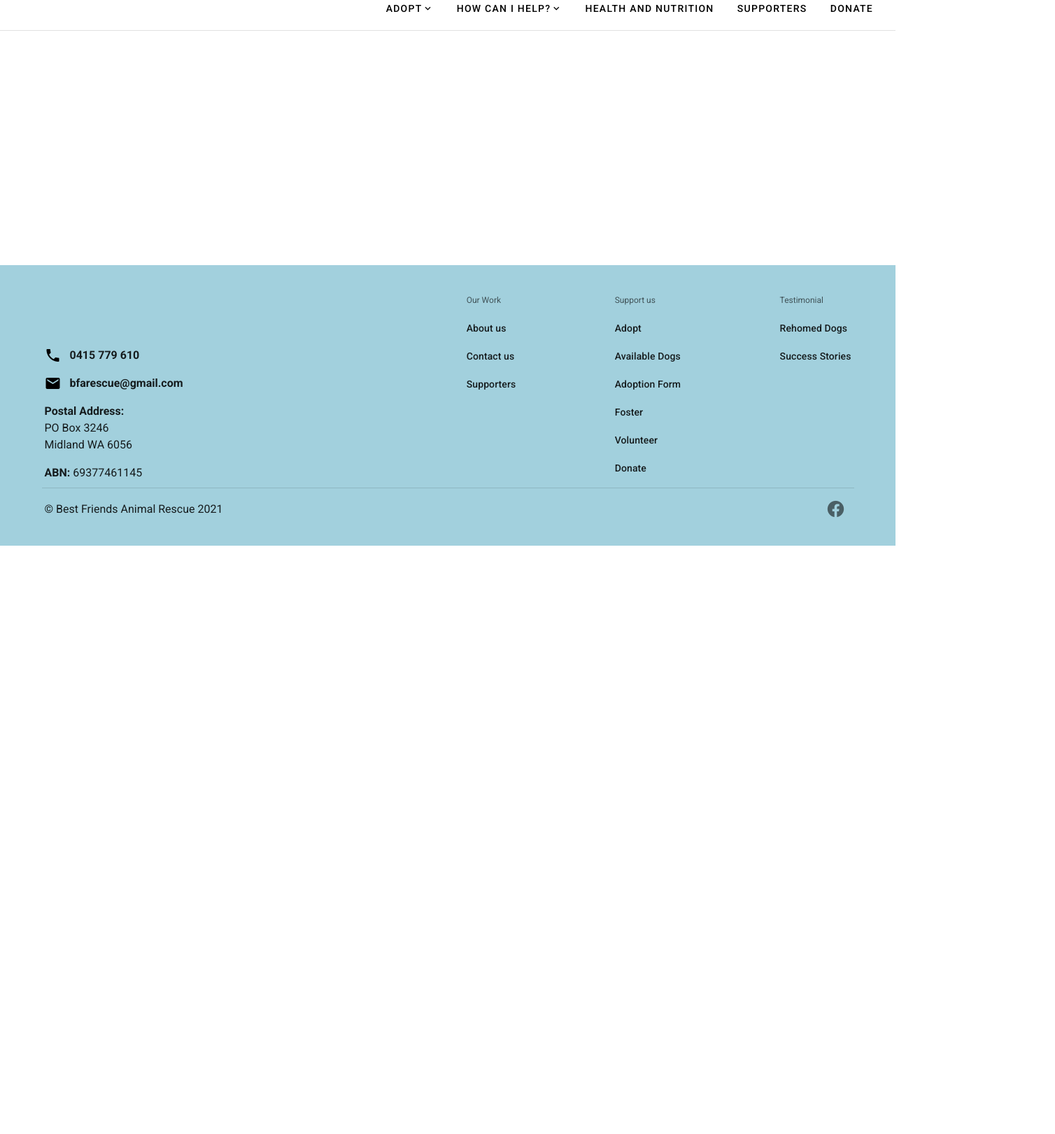
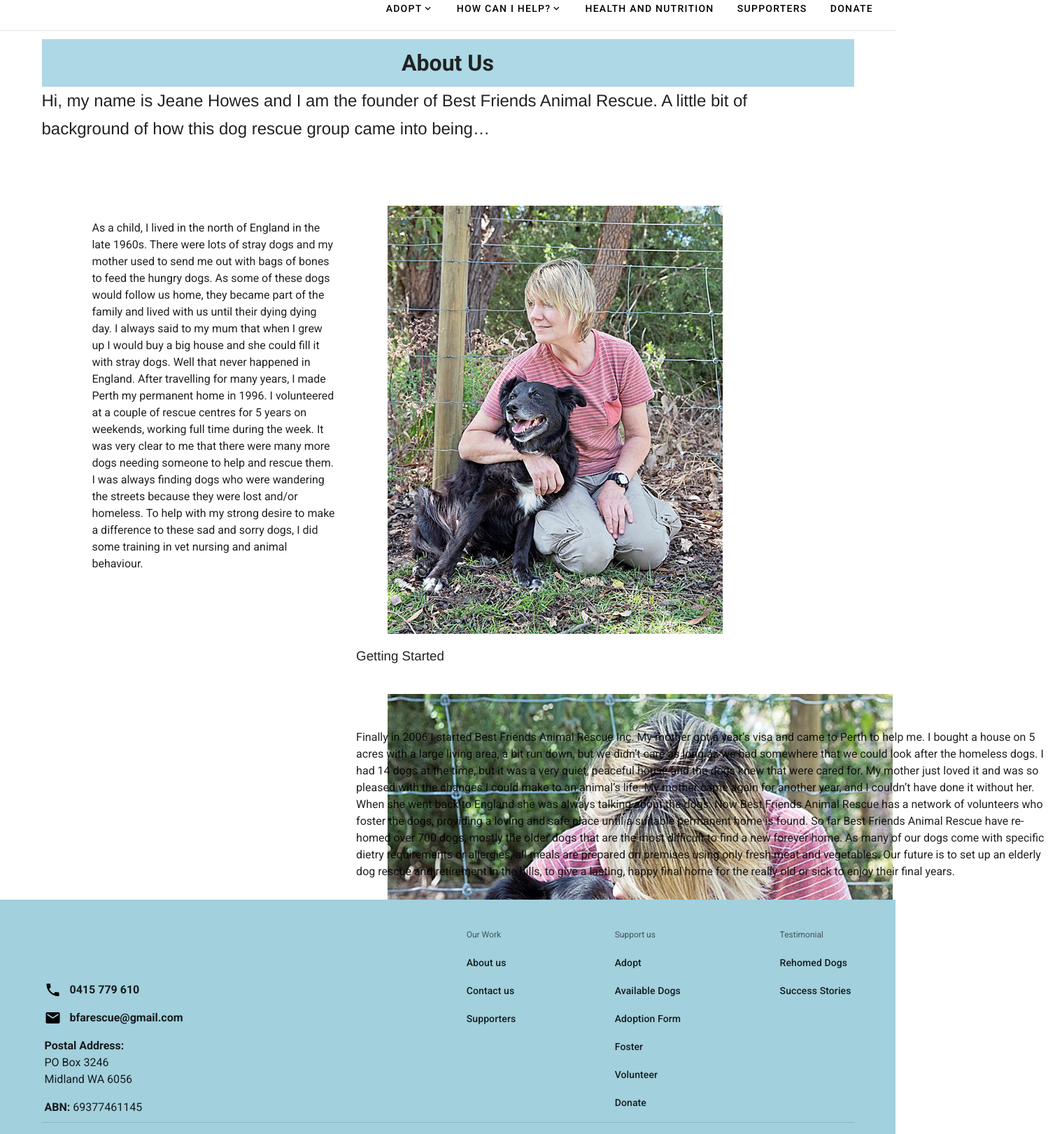
Before and after one commit to codersforcauses/bfa-rescue, a Nuxt app in the folder client/: page /about-us in a window 1280 px wide. Shown: the part 20-1641 px from the top of the page at 70% size, 1508 px wide, since content can reach past the window. Before the commit the page ends 800 px from the top, so only its background shows below. Built offline with nearby package versions, Linux system fonts and the light colour scheme.

Commit message:
add partial styling to about us page

```diff
--- /dev/null
+++ b/client/components/about-us/v-con.vue
@@ -0,0 +1,9 @@
+<template>
+  <v-container class="grey lighten-5">
+    <v-row no-gutters>
+      <v-col cols="12" sm="4">
+        <v-card class="pa-2" outlined tile>One of three columns</v-card>
+      </v-col>
+    </v-row>
+  </v-container>
+</template>
--- /dev/null
+++ b/client/pages/about-us.vue
@@ -0,0 +1,147 @@
+<template>
+  <div class="example">
+    <h1>About Us</h1>
+    <div class="col_1">
+      <h2>
+        <span style="line-height: 40px">
+          Hi, my name is Jeane Howes and I am the founder of Best Friends Animal
+          Rescue. A little bit of background of how this dog rescue group came
+          into being…
+        </span>
+      </h2>
+      <div class="image_1">
+        <span class="image_1_wrap">
+          <img
+            class="wp-image"
+            loading="lazy"
+            src="./Jeane-Harley3.JPG"
+            alt="Jeane Howes Image 1"
+            title=""
+            width="auto"
+            height="auto"
+          />
+        </span>
+      </div>
+    </div>
+    <div class="para1">
+      <p>
+        As a child, I lived in the north of England in the late 1960s. There
+        were lots of stray dogs and my mother used to send me out with bags of
+        bones to feed the hungry dogs. As some of these dogs would follow us
+        home, they became part of the family and lived with us until their dying
+        dying day. I always said to my mum that when I grew up I would buy a big
+        house and she could fill it with stray dogs. Well that never happened in
+        England. After travelling for many years, I made Perth my permanent home
+        in 1996. I volunteered at a couple of rescue centres for 5 years on
+        weekends, working full time during the week. It was very clear to me
+        that there were many more dogs needing someone to help and rescue them.
+        I was always finding dogs who were wandering the streets because they
+        were lost and/or homeless. To help with my strong desire to make a
+        difference to these sad and sorry dogs, I did some training in vet
+        nursing and animal behaviour.
+      </p>
+    </div>
+    <div class="lower_part">
+      <h3>
+        <span style="line-height: 60px"> Getting Started </span>
+      </h3>
+      <br />
+      <div class="image2">
+        <img
+          class="wp-image-02"
+          loading="lazy"
+          src="./Jeane-Harley2.JPG"
+          alt="Jeane Howes image 2"
+          title=""
+          width="auto"
+          height="auto"
+        />
+      </div>
+      <p>
+        Finally in 2006 I started Best Friends Animal Rescue Inc. My mother got
+        a year’s visa and came to Perth to help me. I bought a house on 5 acres
+        with a large living area, a bit run down, but we didn’t care as long as
+        we had somewhere that we could look after the homeless dogs. I had 14
+        dogs at the time, but it was a very quiet, peaceful house and the dogs
+        knew that were cared for. My mother just loved it and was so pleased
+        with the changes I could make to an animal’s life. My mother came again
+        for another year, and I couldn’t have done it without her. When she went
+        back to England she was always talking about the dogs. Now Best Friends
+        Animal Rescue has a network of volunteers who foster the dogs, providing
+        a loving and safe place until a suitable permanent home is found. So far
+        Best Friends Animal Rescue have re-homed over 700 dogs, mostly the older
+        dogs that are the most difficult to find a new forever home. As many of
+        our dogs come with specific dietry requirements or allergies, all meals
+        are prepared on premises using only fresh meat and vegetables. Our
+        future is to set up an elderly dog rescue and retirement in the hills,
+        to give a lasting, happy final home for the really old or sick to enjoy
+        their final years.
+      </p>
+    </div>
+  </div>
+</template>
+
+<script>
+export default {}
+</script>
+<style scoped>
+h1 {
+  color: #222;
+  background: lightblue;
+  padding: 10px;
+  text-align: center;
+}
+h2 {
+  text-align: left;
+  margin-right: 5ch;
+  font-style: normal;
+  font-family: 'OpenSans', Helvetica, sans-serif;
+  font-weight: 300;
+}
+h3 {
+  text-align: left;
+  margin-right: 5ch;
+  font-style: normal;
+  font-family: 'OpenSans', Helvetica, sans-serif;
+  font-weight: 300;
+}
+div.p:hover {
+  transition: 1s linear;
+  animation: upto-down 1s ease-out forwards;
+  font-family: 'OpenSans', Helvetica, sans-serif;
+  font-size: 16px;
+}
+div.col1 {
+  margin-top: 10ch;
+}
+div.para1 {
+  width: 30%;
+  margin-left: 8ch;
+  text-justify: auto;
+}
+div.image_1 {
+  margin-top: 10ch;
+  width: 90px;
+  height: 20px;
+  margin-left: 55ch;
+}
+div.lower_part {
+  width: 86%;
+  margin-left: 50ch;
+  text-justify: auto;
+  margin-top: 10ch;
+}
+div.image2 {
+  height: 50px;
+  width: 50px;
+  margin-left: 5ch;
+}
+@keyframes upto-down {
+  0% {
+    transform: translateY(0);
+  }
+  100% {
+    transform: translateX(-150px);
+  }
+}
+</style>
```
Also changed, not shown: client/pages/Jeane-Harley2.jpg (added), client/pages/Jeane-Harley3.jpg (added).
